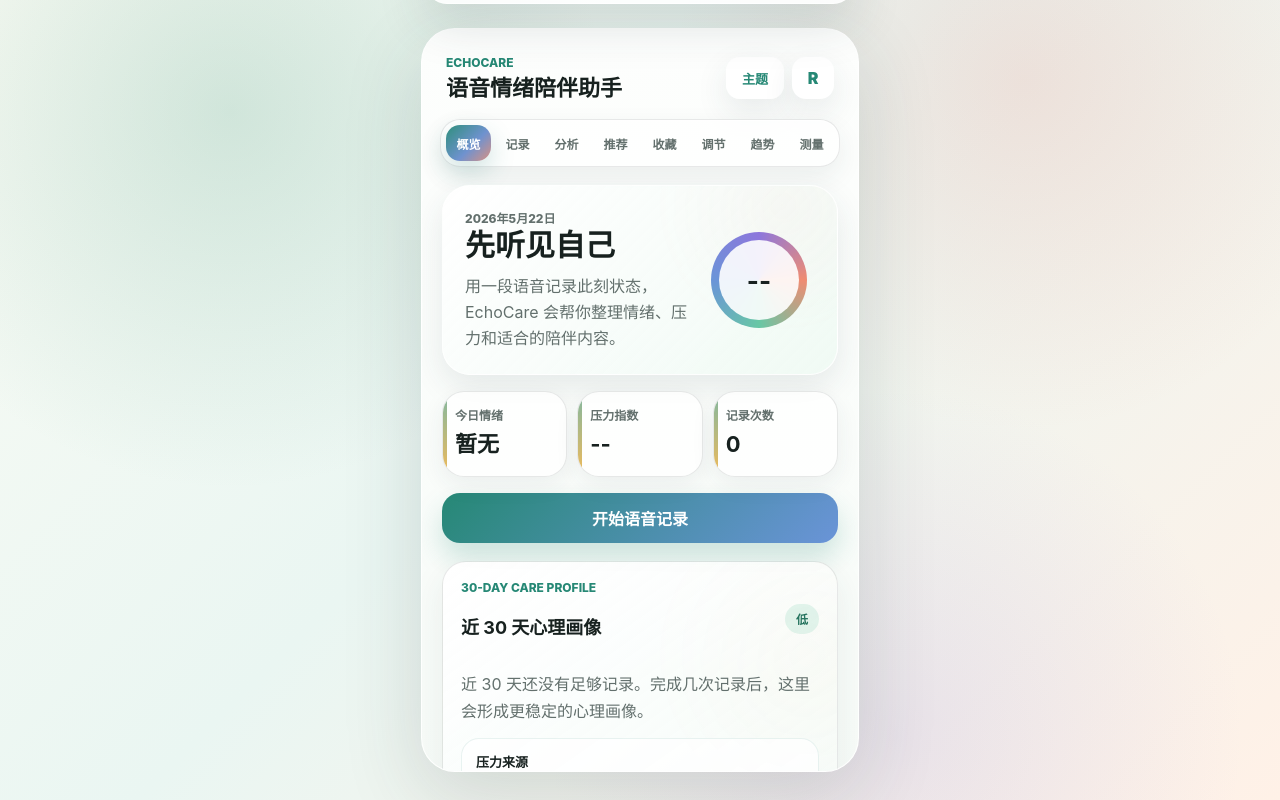
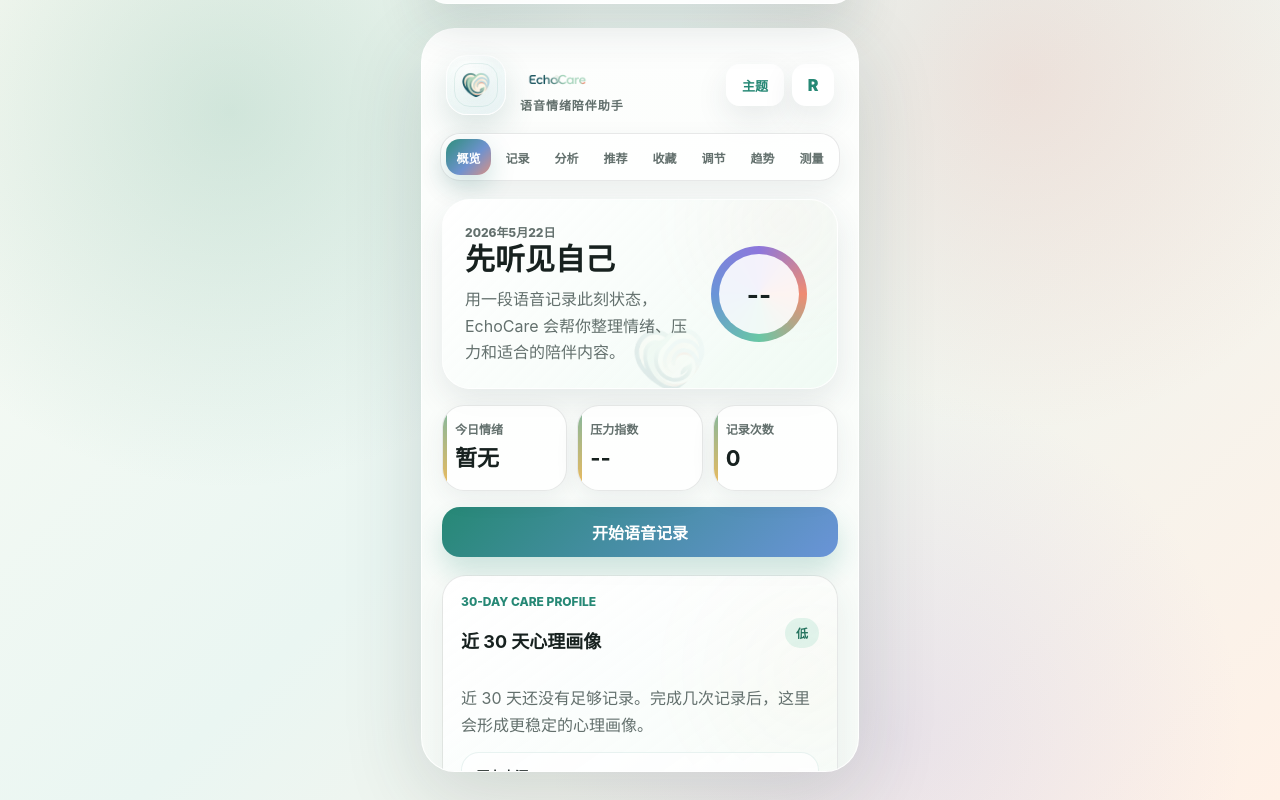
Before and after one commit to lostavalong/EchoCare, a website with bundled scripts: page index.html in a window 1280 px wide. Built offline with nearby package versions, Linux system fonts and the light colour scheme.

Commit message:
Add EchoCare brand assets

```diff
--- a/index.html
+++ b/index.html
@@ -10,6 +10,7 @@
     <meta name="theme-color" content="#edf8f4" />
     <title>EchoCare | 语音情绪陪伴助手</title>
     <link rel="manifest" href="manifest.webmanifest" />
+    <link rel="icon" type="image/png" href="assets/brand/echocare-logo.png" />
     <link rel="stylesheet" href="styles.css" />
   </head>
   <body>
@@ -23,9 +24,14 @@
       </section>
       <section class="phone-shell">
         <header class="topbar">
-          <div>
-            <p class="eyebrow">EchoCare</p>
-            <h1>语音情绪陪伴助手</h1>
+          <div class="brand-lockup" aria-label="EchoCare 品牌">
+            <span class="brand-mark" aria-hidden="true">
+              <img src="assets/brand/echocare-logo.png" alt="" />
+            </span>
+            <div class="brand-copy">
+              <img class="brand-wordmark" src="assets/brand/echocare-wordmark.png" alt="EchoCare" />
+              <p>语音情绪陪伴助手</p>
+            </div>
           </div>
           <div class="top-actions">
             <button class="theme-toggle" id="themeToggle" type="button" aria-label="切换主题">主题</button>
@@ -46,7 +52,8 @@
 
         <section class="view active" id="dashboard" aria-labelledby="dashboardTitle">
           <div class="hero-panel">
-            <div>
+            <img class="hero-brand-glow" src="assets/brand/echocare-logo.png" alt="" aria-hidden="true" />
+            <div class="hero-copy">
               <p class="soft-label" id="todayLabel">今天</p>
               <h2 id="dashboardTitle">先听见自己</h2>
               <p id="todayMessage">用一段语音记录此刻状态，EchoCare 会帮你整理情绪、压力和适合的陪伴内容。</p>
--- a/styles.css
+++ b/styles.css
@@ -2331,3 +2331,136 @@ body[data-theme='night'] .screen-option {
     grid-template-columns: 1fr;
   }
 }
+
+
+/* Brand asset integration */
+.brand-lockup {
+  min-width: 0;
+  display: grid;
+  grid-template-columns: 60px minmax(0, 1fr);
+  align-items: center;
+  gap: 12px;
+}
+
+.brand-mark {
+  position: relative;
+  width: 60px;
+  height: 60px;
+  display: grid;
+  place-items: center;
+  overflow: hidden;
+  border-radius: 21px;
+  background:
+    radial-gradient(circle at 35% 20%, rgba(255,255,255,0.94), rgba(255,255,255,0.58) 42%, rgba(237,249,242,0.50)),
+    linear-gradient(145deg, rgba(104,199,165,0.18), rgba(106,148,216,0.16));
+  border: 1px solid rgba(255,255,255,0.86);
+  box-shadow: 0 14px 32px rgba(39, 91, 86, 0.16);
+}
+
+.brand-mark::after {
+  content: '';
+  position: absolute;
+  inset: 7px;
+  border-radius: 16px;
+  border: 1px solid rgba(38, 136, 117, 0.10);
+  pointer-events: none;
+}
+
+.brand-mark img {
+  width: 142%;
+  height: 142%;
+  object-fit: contain;
+  object-position: center;
+  filter: drop-shadow(0 8px 14px rgba(38, 136, 117, 0.12));
+}
+
+.brand-copy {
+  min-width: 0;
+  display: grid;
+  gap: 2px;
+  align-content: center;
+}
+
+.brand-wordmark {
+  display: block;
+  width: min(168px, 42vw);
+  height: 43px;
+  object-fit: contain;
+  object-position: left center;
+}
+
+.brand-copy p {
+  margin: -5px 0 0 2px;
+  color: var(--muted);
+  font-size: 12px;
+  font-weight: 850;
+  line-height: 1.25;
+  letter-spacing: 0.08em;
+}
+
+.hero-copy {
+  position: relative;
+  z-index: 1;
+}
+
+.hero-brand-glow {
+  position: absolute;
+  right: 62px;
+  bottom: -30px;
+  width: 210px;
+  height: 116px;
+  object-fit: contain;
+  opacity: 0.105;
+  filter: blur(0.2px) saturate(0.92);
+  pointer-events: none;
+  transform: rotate(-4deg);
+}
+
+.hero-panel .mood-orbit {
+  position: relative;
+  z-index: 1;
+}
+
+body[data-theme='night'] .brand-mark {
+  background:
+    radial-gradient(circle at 35% 20%, rgba(255,255,255,0.16), rgba(94,208,178,0.10) 44%, rgba(15,23,31,0.80)),
+    linear-gradient(145deg, rgba(94,208,178,0.16), rgba(123,165,234,0.12));
+  border-color: rgba(255,255,255,0.12);
+  box-shadow: 0 14px 32px rgba(0, 0, 0, 0.24);
+}
+
+body[data-theme='night'] .brand-copy p {
+  color: #b8c8c4;
+}
+
+body[data-theme='night'] .brand-wordmark,
+body[data-theme='night'] .hero-brand-glow {
+  filter: brightness(1.08) drop-shadow(0 8px 16px rgba(94,208,178,0.10));
+}
+
+ (max-width: 390px) {
+  .topbar {
+    gap: 10px;
+  }
+
+  .brand-lockup {
+    grid-template-columns: 52px minmax(0, 1fr);
+    gap: 9px;
+  }
+
+  .brand-mark {
+    width: 52px;
+    height: 52px;
+    border-radius: 18px;
+  }
+
+  .brand-wordmark {
+    width: min(138px, 40vw);
+    height: 36px;
+  }
+
+  .brand-copy p {
+    font-size: 10px;
+    letter-spacing: 0.04em;
+  }
+}
--- a/sw.js
+++ b/sw.js
@@ -1,4 +1,4 @@
-const CACHE_NAME = 'echocare-v9';
+const CACHE_NAME = 'echocare-v10';
 const ASSETS = [
   './',
   './index.html',
@@ -7,6 +7,8 @@ const ASSETS = [
   './src/analysis.js',
   './manifest.webmanifest',
   './icon.svg',
+  './assets/brand/echocare-logo.png',
+  './assets/brand/echocare-wordmark.png',
 ];
 
 self.addEventListener('install', (event) => {
```
Also changed, not shown: assets/brand/echocare-logo.png (added), assets/brand/echocare-wordmark.png (added).
